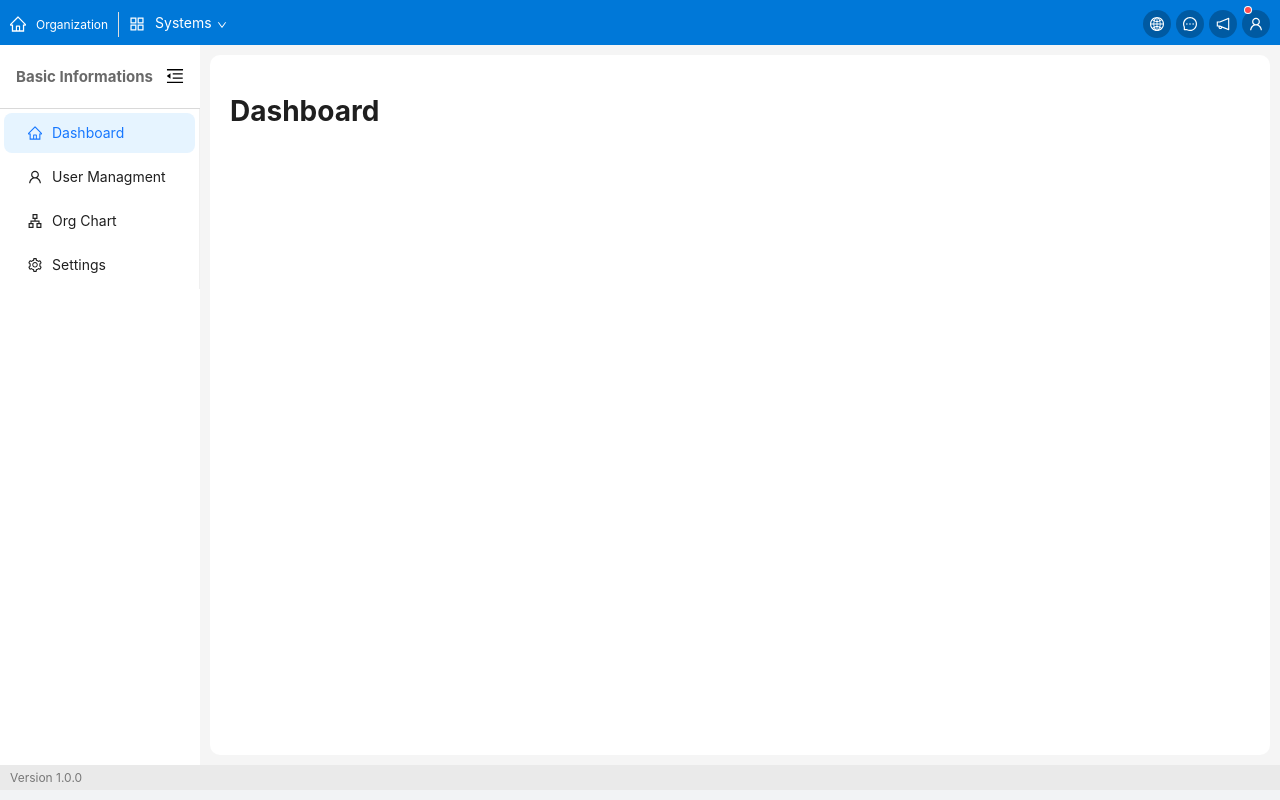
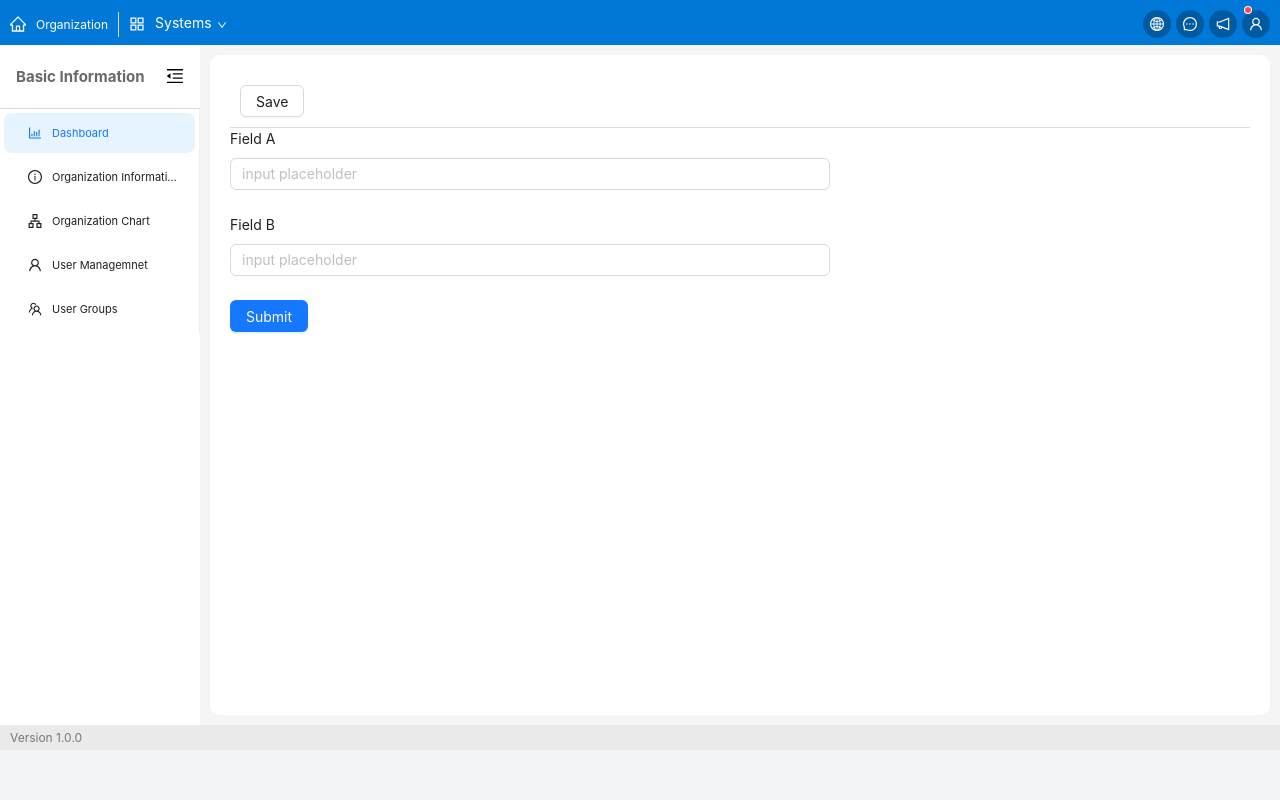
Before and after one commit to AmirNorouzpour/React-Admin, a React (Create React App) app: page /org/new in a window 1280 px wide. Built offline with nearby package versions, Linux system fonts and the light colour scheme; the HTML template or start-up script is replaced by a standard one.

Commit message:
fix menu and router

```diff
--- a/package.json
+++ b/package.json
@@ -11,6 +11,7 @@
     "cra-template-typescript": "1.2.0",
     "react": "^19.0.0",
     "react-dom": "^19.0.0",
+    "react-router-dom": "^7.1.2",
     "react-scripts": "5.0.1",
     "web-vitals": "^4.2.4"
   },
--- a/src/App.tsx
+++ b/src/App.tsx
@@ -1,4 +1,5 @@
 import React from "react";
+import { BrowserRouter as Router } from "react-router-dom";
 import "./App.css";
 import Header from "./components/header/header.tsx";
 import Footer from "./components/footer/footer.tsx";
@@ -7,11 +8,13 @@ import "./assets/fontawesome.ts";
 
 function App() {
   return (
-    <div className="App">
-      <Header />
-      <Body />
-      <Footer />
-    </div>
+    <Router>
+      <div className="App">
+        <Header />
+        <Body />
+        <Footer />
+      </div>
+    </Router>
   );
 }
 
--- a/src/components/body/body.css
+++ b/src/components/body/body.css
@@ -1,5 +1,6 @@
 .layout {
-  min-height: 90vh;
+  min-height: 85vh;
+  overflow: hidden;
 }
 
 .sider {
--- a/src/components/body/body.tsx
+++ b/src/components/body/body.tsx
@@ -1,23 +1,22 @@
 import React, { useState, useEffect } from "react";
 import { Layout } from "antd";
 import { MenuUnfoldOutlined, MenuFoldOutlined } from "@ant-design/icons";
+import { Routes, Route, useNavigate } from "react-router-dom";
 import "./body.css";
 import SideMenu from "../side-menu/side-menu.tsx";
 import OrgChart from "../org-chart/org-chart.tsx";
+import OrgForm from "../org-form/org-form.tsx";
 
 const { Sider, Content } = Layout;
 
 const Body: React.FC = () => {
   const [collapsed, setCollapsed] = useState(false);
-  const [activeMenu, setActiveMenu] = useState("1");
+  const navigate = useNavigate();
 
+  // Handle screen resizing for sidebar collapse
   useEffect(() => {
     const handleResize = () => {
-      if (window.innerWidth < 768) {
-        setCollapsed(true);
-      } else {
-        setCollapsed(false);
-      }
+      setCollapsed(window.innerWidth < 768);
     };
 
     handleResize();
@@ -30,33 +29,22 @@ const Body: React.FC = () => {
     setCollapsed(!collapsed);
   };
 
-  const renderContent = () => {
-    switch (activeMenu) {
-      case "1":
-        return <h1>Dashboard</h1>;
-      case "2":
-        return <h1>User Managment</h1>;
-      case "3":
-        return <OrgChart />;
-      case "4":
-        return <h1>Settings Content</h1>;
-      default:
-        return <h1>Welcome to the Dashboard</h1>;
-    }
+  const handleMenuChange = (key: string) => {
+    navigate(key); // Navigate to the path corresponding to the menu key
   };
 
   return (
     <Layout className="layout">
       <Sider
-        className="sider"
         collapsible
         collapsed={collapsed}
         collapsedWidth={50}
         theme="light"
         trigger={null}
+        className="sider"
       >
         <div className={`sider-header ${collapsed ? "collapsed" : ""}`}>
-          {!collapsed && <div className="logo">Basic Informations</div>}
+          {!collapsed && <div className="logo">Basic Information</div>}
           <div
             className={`collapse-button ${collapsed ? "collapsed" : ""}`}
             onClick={toggleCollapsed}
@@ -64,15 +52,20 @@ const Body: React.FC = () => {
             {collapsed ? <MenuUnfoldOutlined /> : <MenuFoldOutlined />}
           </div>
         </div>
-
         <SideMenu
+          activeMenu={null} // We handle this in react-router now
+          onMenuChange={handleMenuChange}
           collapsed={collapsed}
-          activeMenu={activeMenu}
-          onMenuChange={setActiveMenu}
         />
       </Sider>
       <Layout>
-        <Content className="content">{renderContent()}</Content>
+        <Content className="content">
+          <Routes>
+            <Route path="/" element={<h1>Welcome to the Dashboard</h1>} />
+            <Route path="/org-chart" element={<OrgChart />} />
+            <Route path="/org/new" element={<OrgForm />} />
+          </Routes>
+        </Content>
       </Layout>
     </Layout>
   );
--- a/src/components/org-chart/org-chart.tsx
+++ b/src/components/org-chart/org-chart.tsx
@@ -4,6 +4,7 @@ import type { TreeDataNode } from "antd";
 import React from "react";
 import Toolbar from "../toolbar/toolbar.tsx";
 import "./org-chart.css";
+import { useNavigate } from "react-router-dom";
 
 const treeData: TreeDataNode[] = [
   {
@@ -26,10 +27,11 @@ const buttonData = [
   { id: 3, label: "Delete", type: "danger" },
 ];
 const OrgChart: React.FC = () => {
+  const navigate = useNavigate();
   const handleButtonClick = (label: string, id: number) => {
     console.log(`Button Clicked: ${label}, ID: ${id}`);
     if (id === 1) {
-      alert("new");
+      navigate("/org/new");
     }
   };
 
--- a/src/components/org-form/org-form.tsx
+++ b/src/components/org-form/org-form.tsx
@@ -4,7 +4,7 @@ import React, { useState } from "react";
 import { Button, Form, Input, Radio } from "antd";
 
 const buttonData = [{ id: 1, label: "Save", type: "default" }];
-const OrgChart: React.FC = () => {
+const OrgForm: React.FC = () => {
   const [form] = Form.useForm();
   return (
     <div>
@@ -25,4 +25,4 @@ const OrgChart: React.FC = () => {
   );
 };
 
-export default OrgChart;
+export default OrgForm;
--- a/src/components/side-menu/side-menu.css
+++ /dev/null
@@ -1,52 +0,0 @@
-.ax-side-menu {
-  list-style-type: none;
-  padding-inline-start: 15px;
-}
-.ax-side-menu-item {
-  display: flex;
-  align-items: stretch;
-  overflow: hidden;
-}
-.ax-side-menu-item-icon {
-  color: #777;
-  flex-grow: 1;
-}
-
-.menu-item-expand {
-  color: #777;
-  flex-grow: 1;
-  cursor: pointer;
-  font-size: 12px;
-  margin-top: 3px;
-}
-
-.menu-item-expand :hover {
-  background-color: #dcdcdc;
-}
-.menu-item-title {
-  font-size: 11px;
-  color: #777;
-  overflow: hidden;
-  white-space: nowrap;
-  text-overflow: ellipsis;
-  margin: 3px 0 0 15px;
-  flex-grow: 18;
-}
-
-.menu-items {
-  width: 90%;
-  padding: 10px;
-  overflow: hidden;
-  display: flex;
-  color: #777;
-}
-
-.menu-items-collapsed {
-  width: 0;
-  display: none;
-}
-
-.menu-item-child-title {
-  font-size: 11px;
-  padding: 4px 0 0 10px;
-}
--- a/src/components/side-menu/side-menu.tsx
+++ b/src/components/side-menu/side-menu.tsx
@@ -1,43 +1,48 @@
 import React from "react";
-import "./side-menu.css";
+import { Menu } from "antd";
+import { useNavigate } from "react-router-dom";
 import {
-  SettingOutlined,
+  BarChartOutlined,
+  InfoCircleOutlined,
+  ApartmentOutlined,
   UserOutlined,
-  HomeOutlined,
-  ApartmentOutlined,
+  TeamOutlined,
 } from "@ant-design/icons";
-import { Menu } from "antd";
 
 interface SideMenuProps {
+  activeMenu?: string;
+  onMenuChange?: (key: string) => void;
   collapsed: boolean;
-  activeMenu: string;
-  onMenuChange: (key: string) => void;
 }
 
-const SideMenu: React.FC<SideMenuProps> = ({
-  collapsed,
-  activeMenu,
-  onMenuChange,
-}) => {
+const SideMenu: React.FC<SideMenuProps> = ({ collapsed }) => {
+  const navigate = useNavigate();
+
+  const handleMenuClick = (e: any) => {
+    navigate(e.key);
+  };
+
   return (
     <Menu
-      theme="light"
       mode="inline"
-      selectedKeys={[activeMenu]}
-      inlineCollapsed={collapsed}
-      onClick={(e) => onMenuChange(e.key)}
+      defaultSelectedKeys={["/"]}
+      onClick={handleMenuClick}
+      style={{ fontSize: "11px" }}
     >
-      <Menu.Item key="1" icon={<HomeOutlined />}>
+      <Menu.Item key="/" icon={<BarChartOutlined />}>
         Dashboard
       </Menu.Item>
-      <Menu.Item key="2" icon={<UserOutlined />}>
-        User Managment
+      <Menu.Item key="/org-info" icon={<InfoCircleOutlined />}>
+        Organization Information
       </Menu.Item>
-      <Menu.Item key="3" icon={<ApartmentOutlined />}>
-        Org Chart
+      <Menu.Item key="/org-chart" icon={<ApartmentOutlined />}>
+        Organization Chart
       </Menu.Item>
-      <Menu.Item key="4" icon={<SettingOutlined />}>
-        Settings
+      <Menu.Item icon={<UserOutlined />} key="/user">
+        User Managemnet
+      </Menu.Item>
+      <Menu.Item key="/user-groups" icon={<TeamOutlined />}>
+        User Groups
       </Menu.Item>
     </Menu>
   );
```
Also changed, not shown: src/components/org-form/org-form.css (added), 1 other file (tests, documents, lock files or other folders).
